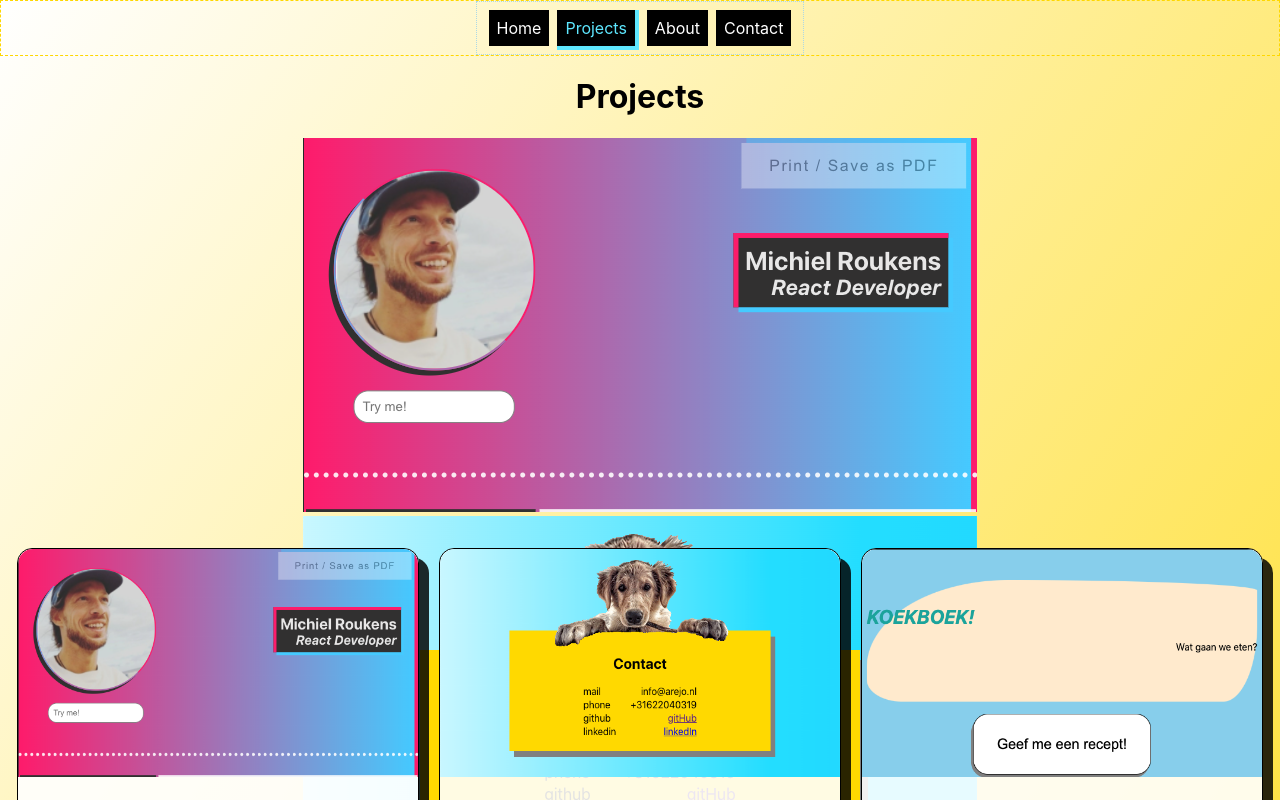
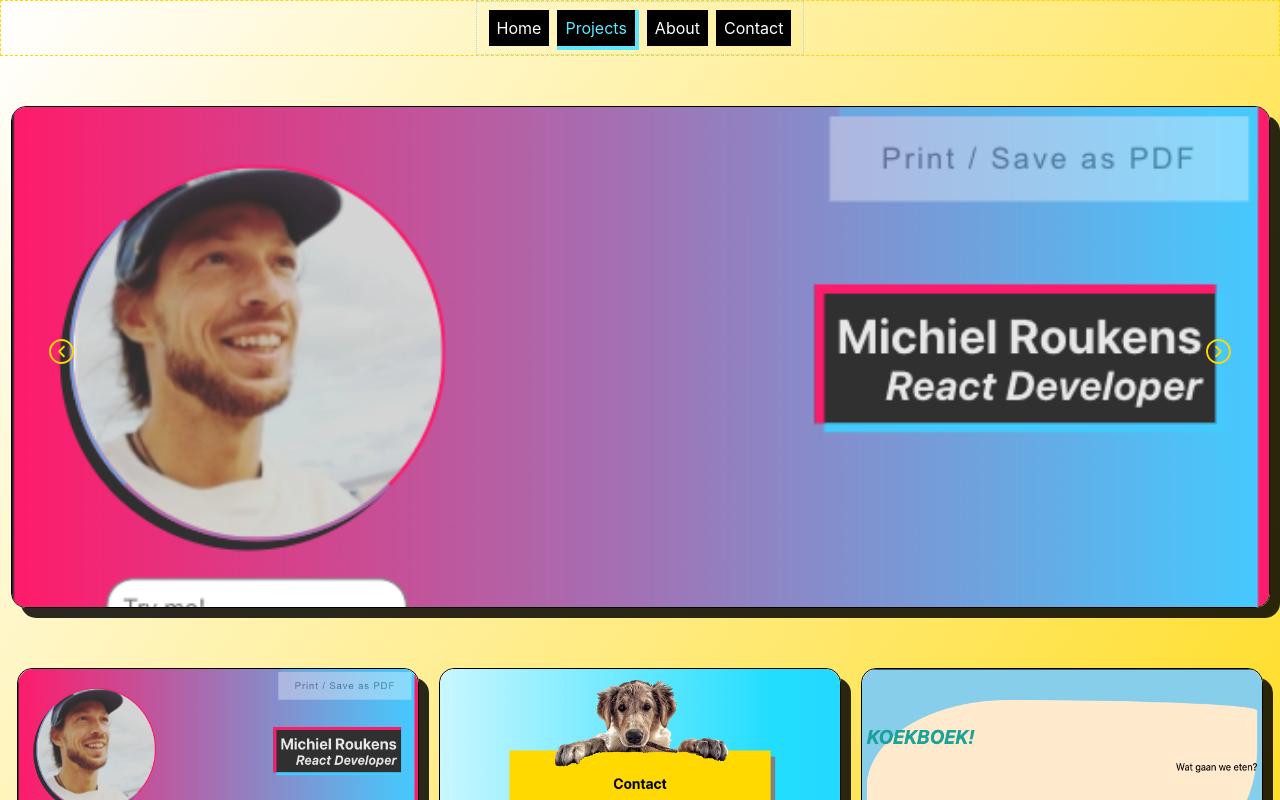
Before and after one commit to arejasverduras/portfolio, a React (Create React App) app: page /projects in a window 1280 px wide. Shown: the top 800 px of the page. Built offline with nearby package versions, Linux system fonts and the light colour scheme.

Commit message:
create slider, set prev / next functions

```diff
--- a/src/App.css
+++ b/src/App.css
@@ -135,10 +135,95 @@ nav a {
 
 /* Projects */
 
+.Projects {
+  display: none;
+}
+
 .projectSlider {
   /* border: 2px dashed gold; */
-  height: 400px;
+  max-width: 1257px;
+  height: 500px;
+  margin: 50px auto;
+  position: relative;
+  overflow: hidden;
+  border: 1px solid black;
+  border-radius: 15px;
+  background-color: rgba(255, 255, 255, 0.892);
+  box-shadow: rgba(0, 0, 0, 0.837) 10px 10px;
+  text-align: left;
 }
+@media screen and (max-width: 700px){
+  .container-slider {
+    margin: 100px 10px 0;
+  }
+}
+
+.projectSlide {
+width: 100%;
+
+position: absolute;
+opacity: 0;
+transition: opacity ease-in-out 0.4s;
+}
+.projectSlide img {
+width: 100%;
+height: 100%;
+object-fit: cover;
+}
+.active-anim {
+opacity: 1;
+}
+
+.btn-slide {
+width: 60px;
+height: 60px;
+border-radius: 50%;
+background: #f1f1f100;
+border: none;
+position: absolute;
+display: flex;
+justify-content: center;
+align-items: center;
+cursor: pointer;
+}
+
+.btn-slide img {
+width: 25px;
+height: 25px;
+pointer-events: none;
+}
+.prev {
+top: 50%;
+left: 20px;
+transform: translateY(-60%);
+}
+.next {
+top: 50%;
+right: 20px;
+transform: translateY(-60%);
+}
+
+
+.container-dots {
+position: absolute;
+bottom: 10px;
+left: 50%;
+transform: translateX(-50%);
+display: flex;
+}
+.dot {
+width: 20px;
+height: 20px;
+border-radius: 50%;
+border: 3px solid #f1f1f1;
+margin: 0 5px;
+background: #f1f1f1;
+}
+.dot.active {
+background: rgb(32, 32, 32);
+}
+
+/* ProjectList & Tiles */
 
 .projectList {
   /* border: 2px dashed gold; */
--- /dev/null
+++ b/src/components/Projects/ProjectSlider/ProjectSlider.css
@@ -0,0 +1,82 @@
+/*
+.container-slider {
+    max-width: 700px;
+    height: 500px;
+    margin: 100px auto 0;
+    position: relative;
+    overflow: hidden;
+    box-shadow: 0 10px 20px rgba(0, 0, 0, 0.2);
+  }
+  @media screen and (max-width: 700px){
+    .container-slider {
+      margin: 100px 10px 0;
+    }
+  } */
+
+  .projectSlider {
+      height: 400px;
+  }
+  .projectSlide {
+    width: 100%;
+    height: 100%;
+    position: absolute;
+    opacity: 0;
+    transition: opacity ease-in-out 0.4s;
+  }
+  .projectSlide img {
+    width: 100%;
+    height: 100%;
+    object-fit: cover;
+  }
+  .active-anim {
+    opacity: 1;
+  }
+
+  .btn-slide {
+    width: 60px;
+    height: 60px;
+    border-radius: 50%;
+    background: #f1f1f1;
+    border: 1px solid rgba(34, 34, 34, 0.287);
+    position: absolute;
+    display: flex;
+    justify-content: center;
+    align-items: center;
+    cursor: pointer;
+  }
+
+  .btn-slide img {
+    width: 25px;
+    height: 25px;
+    pointer-events: none;
+  }
+  .prev {
+    top: 50%;
+    left: 20px;
+    transform: translateY(-60%);
+  }
+  .next {
+    top: 50%;
+    right: 20px;
+    transform: translateY(-60%);
+  }
+
+
+  .container-dots {
+    position: absolute;
+    bottom: 10px;
+    left: 50%;
+    transform: translateX(-50%);
+    display: flex;
+  }
+  .dot {
+    width: 20px;
+    height: 20px;
+    border-radius: 50%;
+    border: 3px solid #f1f1f1;
+    margin: 0 5px;
+    background: #f1f1f1;
+  }
+  .dot.active {
+    background: rgb(32, 32, 32);
+  }
--- a/src/components/Projects/ProjectSlider/ProjectSlider.js
+++ b/src/components/Projects/ProjectSlider/ProjectSlider.js
@@ -1,17 +1,35 @@
 import React, {useState} from 'react';
-//import BtnSlider from './BtnSlider
+import ProjectSliderBtn from './ProjectSliderBtn';
 
 export const ProjectsSlider = ({projects})=>{
     //load an array with objects for the slider
 
+    const [slideIndex, setSlideIndex] = useState(1);
 
+    const nextSlide = () => {
+        if(slideIndex !== projects.length) {
+            setSlideIndex(slideIndex +1);
+        } else if (slideIndex === projects.length){
+            setSlideIndex(1);
+        }
+    }
+
+    const prevSlide = () => {
+        if (slideIndex !== 1){
+            setSlideIndex(slideIndex -1);
+        } else if (slideIndex === 1){
+            setSlideIndex(projects.length)
+        }
+    }
 
     return (
         <div className="projectSlider">
             {/* generate a 'Slide' component for eacht object in the array */}
             {projects.map((obj, index) => {
                 return (
-                    <div>
+                    <div
+                    key={index}
+                    className={slideIndex === index + 1? "projectSlide active-anim": "projectSlide"}>
                         <img
                         src={process.env.PUBLIC_URL + `/images/projectImages/sliderImages/image${index + 1}.png`}
                         alt="slider"
@@ -19,6 +37,9 @@ export const ProjectsSlider = ({projects})=>{
                     </div>
                 )
             })}
+            <ProjectSliderBtn moveSlide={prevSlide} direction={"prev"}/>
+            <ProjectSliderBtn moveSlide={nextSlide} direction={"next"} />
+
         </div>
     )
 }
--- /dev/null
+++ b/src/components/Projects/ProjectSlider/ProjectSliderBtn.js
@@ -0,0 +1,16 @@
+import React from 'react';
+import leftArrow from '../../../icons/left-arrow.svg'
+import rightArrow from '../../../icons/right-arrow.svg'
+
+export default function ProjectSliderBtn({direction, moveSlide}) {
+    return (
+        <button
+        onClick={moveSlide}
+        className={direction === "next" ? 'btn-slide next': 'btn-slide prev'}
+        >
+                <img
+                src={direction === "next" ? rightArrow: leftArrow}
+                alt="" />
+        </button>
+    )
+}
--- a/src/components/Projects/Projects.js
+++ b/src/components/Projects/Projects.js
@@ -15,7 +15,7 @@ export const Projects = (props) => {
 
     return (
         <>
-            <h1>Projects</h1>
+            <h1 className='Projects'>Projects</h1>
             <ProjectsSlider projects={filteredProjects} />
             {/* scroll down button (optional) */}
             {/* <ProjectsFilter />  / <ProjectSearch /> */}
--- a/src/components/Projects/ProjectsSlice.js
+++ b/src/components/Projects/ProjectsSlice.js
@@ -40,42 +40,42 @@ const projectsSlice = createSlice({
                     demoLink: "https://arejasresume.surge.sh",
                     sourceLink: "https://github.com/arejasverduras/resume"
                 },
-                {
-                    id: 4,
-                    name: "Resume",
-                    description: "Interactive Resume to apply for Front-end / React jobpositions. Fully searchable, printable and 'flippable'.",
-                    tileImage: "./images/projectImages/resumeTile.png",
-                    images: [],
-                    tech: ['React','JavaScript', 'HTML', 'CSS','whatever'],
-                    cat: 'Front-End',
-                    type: 'Personal',
-                    demoLink: "https://arejasresume.surge.sh",
-                    sourceLink: "https://github.com/arejasverduras/resume"
-                },
-                {
-                    id: 5,
-                    name: "Portfolio",
-                    description: "Interactive Portfolio to showcase professional and personal projects. Searchable and full with easter eggs'.",
-                    tileImage: "./images/projectImages/portfolioTile.png",
-                    images: [],
-                    tech: ['Redux', 'React', 'JavaScript' ,'HTML','CSS', 'yolo'],
-                    cat: 'Back-End',
-                    type: 'Personal',
-                    demoLink: "https://arejasresume.surge.sh",
-                    sourceLink: "https://github.com/arejasverduras/resume"
-                },
-                {
-                    id: 6,
-                    name: "Koekboek",
-                    description: "Interactive JavaScript Project.",
-                    tileImage: "./images/projectImages/koekboekTile.png",
-                    images: [],
-                    tech: ['JavaScript', 'HTML', 'CSS'],
-                    cat: 'Full-Stack',
-                    type: 'Personal',
-                    demoLink: "https://arejasresume.surge.sh",
-                    sourceLink: "https://github.com/arejasverduras/resume"
-                }
+                // {
+                //     id: 4,
+                //     name: "Resume",
+                //     description: "Interactive Resume to apply for Front-end / React jobpositions. Fully searchable, printable and 'flippable'.",
+                //     tileImage: "./images/projectImages/resumeTile.png",
+                //     images: [],
+                //     tech: ['React','JavaScript', 'HTML', 'CSS','whatever'],
+                //     cat: 'Front-End',
+                //     type: 'Personal',
+                //     demoLink: "https://arejasresume.surge.sh",
+                //     sourceLink: "https://github.com/arejasverduras/resume"
+                // },
+                // {
+                //     id: 5,
+                //     name: "Portfolio",
+                //     description: "Interactive Portfolio to showcase professional and personal projects. Searchable and full with easter eggs'.",
+                //     tileImage: "./images/projectImages/portfolioTile.png",
+                //     images: [],
+                //     tech: ['Redux', 'React', 'JavaScript' ,'HTML','CSS', 'yolo'],
+                //     cat: 'Back-End',
+                //     type: 'Personal',
+                //     demoLink: "https://arejasresume.surge.sh",
+                //     sourceLink: "https://github.com/arejasverduras/resume"
+                // },
+                // {
+                //     id: 6,
+                //     name: "Koekboek",
+                //     description: "Interactive JavaScript Project.",
+                //     tileImage: "./images/projectImages/koekboekTile.png",
+                //     images: [],
+                //     tech: ['JavaScript', 'HTML', 'CSS'],
+                //     cat: 'Full-Stack',
+                //     type: 'Personal',
+                //     demoLink: "https://arejasresume.surge.sh",
+                //     sourceLink: "https://github.com/arejasverduras/resume"
+                // }
             ]
         },
         reducers: {
```
Also changed, not shown: src/icons/left-arrow.svg (added), src/icons/right-arrow.svg (added).
